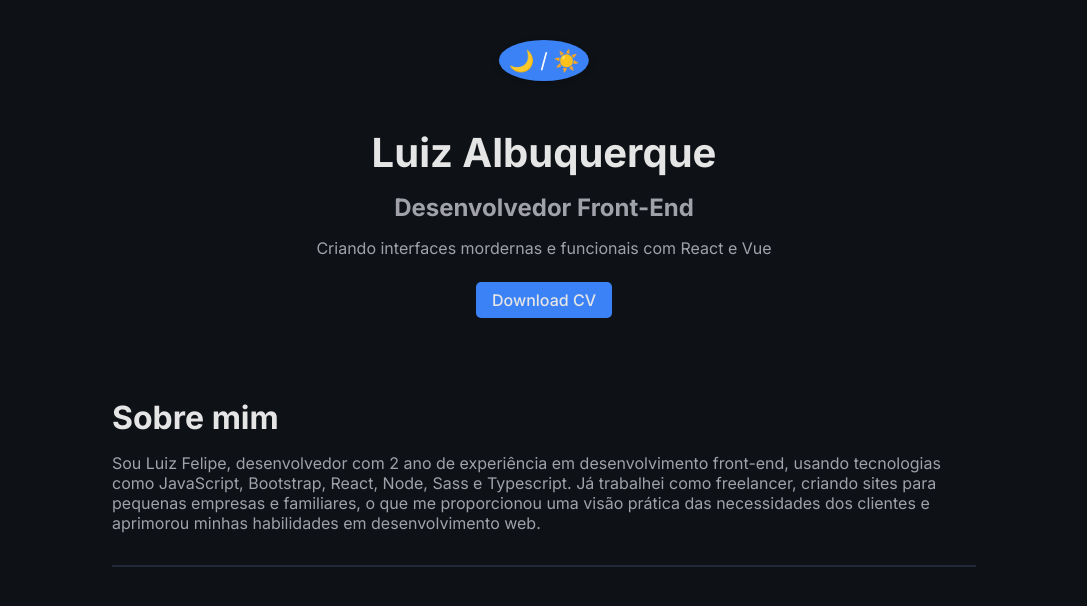
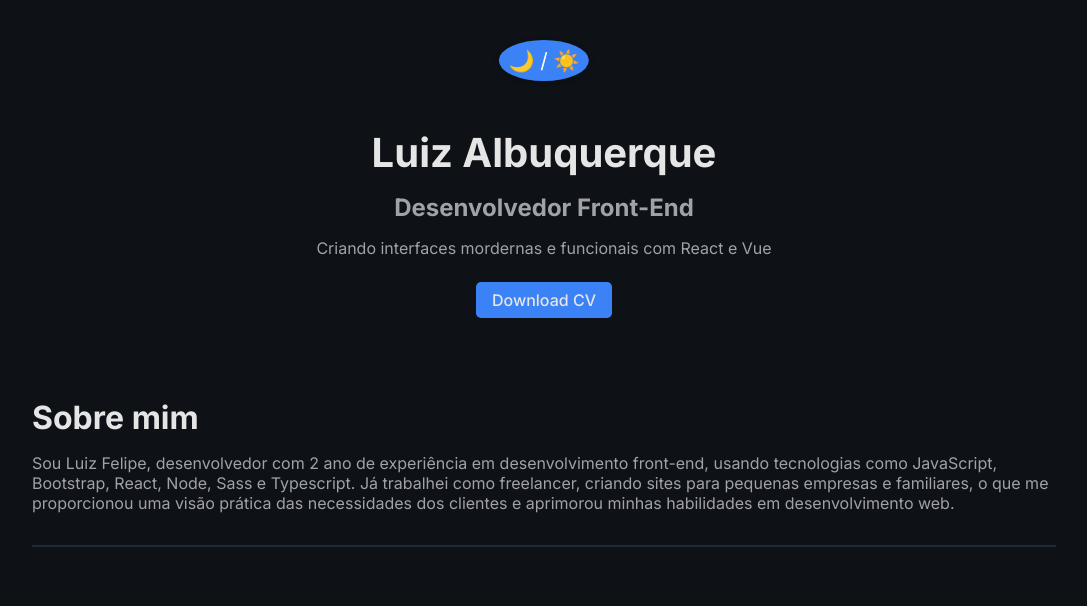
Before and after one commit to felipoxy1/Portifolio, a React (Vite) app: page / in a window 1280 px wide. Shown: the top 606 px of the page, without its empty margins (96-1183 px from the left). Built offline with nearby package versions, Linux system fonts and the light colour scheme.

Commit message:
fix: margin

```diff
--- a/src/components/Sobre/style.module.scss
+++ b/src/components/Sobre/style.module.scss
@@ -1,7 +1,7 @@
 @import '../../styles/variaveis';
 
 .aboutSection {
- margin: 5rem;
+ margin-top: 5rem;
  border-bottom: 2px solid $Bordas;
  padding-bottom: 2rem;
 }
```
